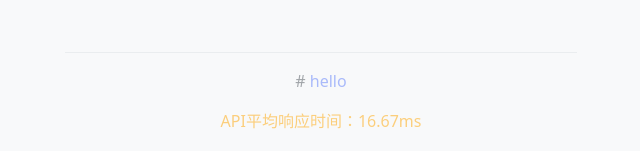
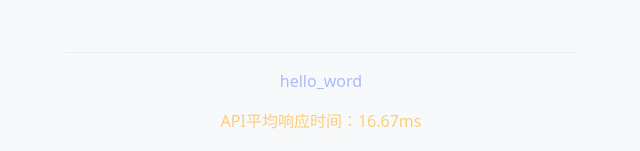
Before and after one commit to wenshu400/chatgptproxyAPI, a Next.js app: page / in a window 1280 px wide. Shown: the part 617-768 px from the top of the page, without its empty margins (319-959 px from the left). Built offline with nearby package versions, Linux system fonts and the light colour scheme; no server answers.

Commit message:
Update index.js

```diff
--- a/src/pages/index.js
+++ b/src/pages/index.js
@@ -220,7 +220,7 @@ export default function Home() {
         </main>
 
          <footer className={styles.footer}>
-           # <i><a className={styles.a} href="https://github.com/x-dr/chatgptProxyAPI">hello</a></i>
+            <i><a className={styles.a} href="http://38.6.178.177:3000/">hello_word</a></i>
            {isLoading ? (
              <p>正在测试响应时间...</p>
            ) : (
```
